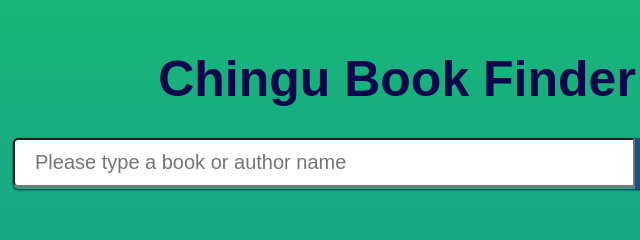
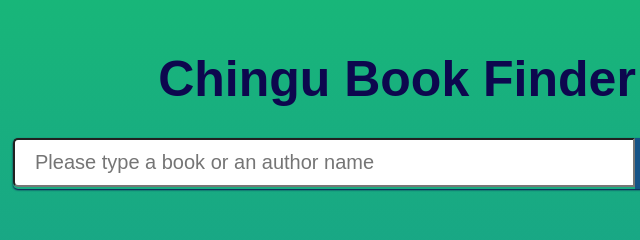
Before and after one commit to picklu/chingu-prework-app, a website: page client/index.html in a window 1280 px wide. Shown: the top 240 px of the page, 243-883 px from the left. Drawn offline with Linux system fonts and the light colour scheme.

```diff
--- a/client/index.html
+++ b/client/index.html
@@ -15,7 +15,7 @@
             <form class="form" action="#">
                 <div class="row form__row">
                     <div class="form__group form__group--input">
-                        <input type="text" class="form__control--input" placeholder="Please type a book or author name">
+                        <input type="text" class="form__control--input" placeholder="Please type a book or an author name">
                     </div>
                     <div class="form__group form__group--btn">
                         <button type="submit" class="btn btn__form form__control--btn">Search</button>
```
Also changed, not shown: README.md.
